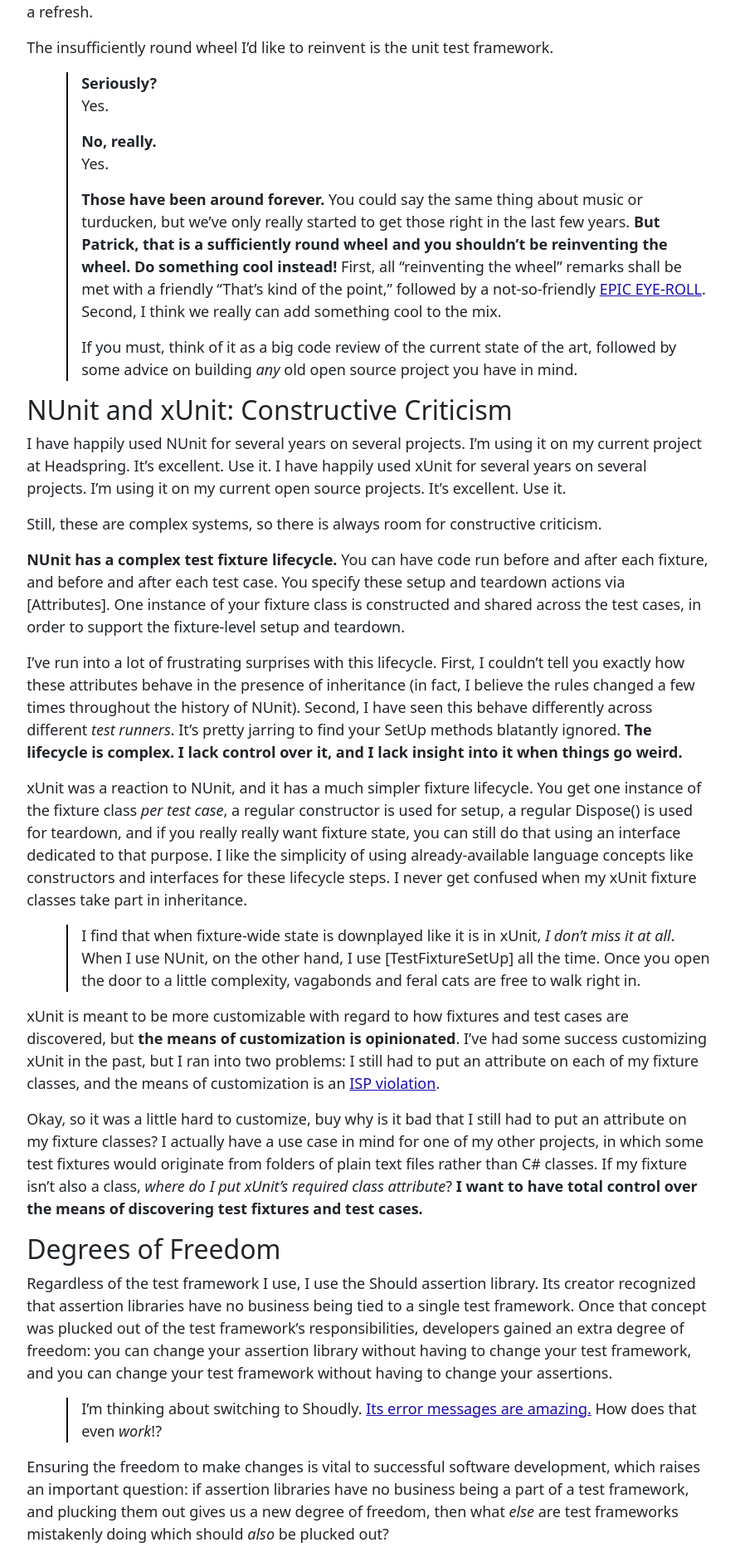
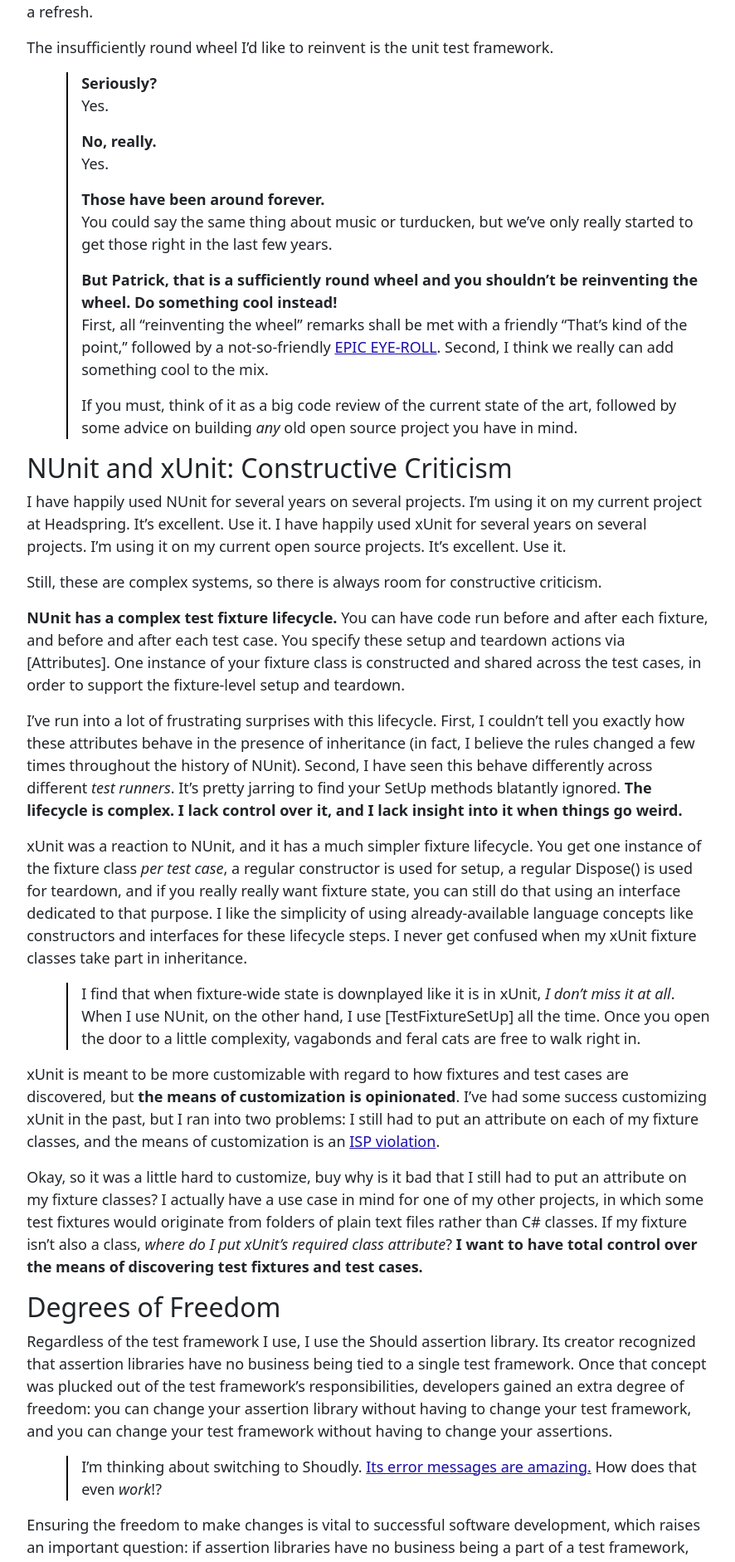
Before and after one commit to plioi/plioi.github.io, a Jekyll site: the page built from _posts/2013-03-08-insufficiently-round-wheels.md, in a window 1280 px wide. Shown: the part 1206-3088 px from the top of the page at 83% size, without its empty margins (196-1082 px from the left). Built offline with Jekyll 4.4.1, drawn with Linux system fonts in a browser that asks for light colours.

Commit message:
Fix formatting

```diff
--- a/_posts/2013-03-08-insufficiently-round-wheels.md
+++ b/_posts/2013-03-08-insufficiently-round-wheels.md
@@ -34,8 +34,11 @@
 > **No, really.**\
 > Yes.
 >
-> **Those have been around forever.** You could say the same thing about music or turducken, but we've only really started to get those right in the last few years.
-> **But Patrick, that is a sufficiently round wheel and you shouldn't be reinventing the wheel.  Do something cool instead!** First, all "reinventing the wheel" remarks shall be met with a friendly "That's kind of the point," followed by a not-so-friendly <a href="http://www.youtube.com/watch?v=fRiiiKA1xUI#t=13s">EPIC EYE-ROLL</a>.  Second, I think we really can add something cool to the mix.
+> **Those have been around forever.**\
+> You could say the same thing about music or turducken, but we've only really started to get those right in the last few years.
+>
+> **But Patrick, that is a sufficiently round wheel and you shouldn't be reinventing the wheel.  Do something cool instead!**\
+> First, all "reinventing the wheel" remarks shall be met with a friendly "That's kind of the point," followed by a not-so-friendly <a href="http://www.youtube.com/watch?v=fRiiiKA1xUI#t=13s">EPIC EYE-ROLL</a>.  Second, I think we really can add something cool to the mix.
 >
 > If you must, think of it as a big code review of the current state of the art, followed by some advice on building *any* old open source project you have in mind.
 
```
